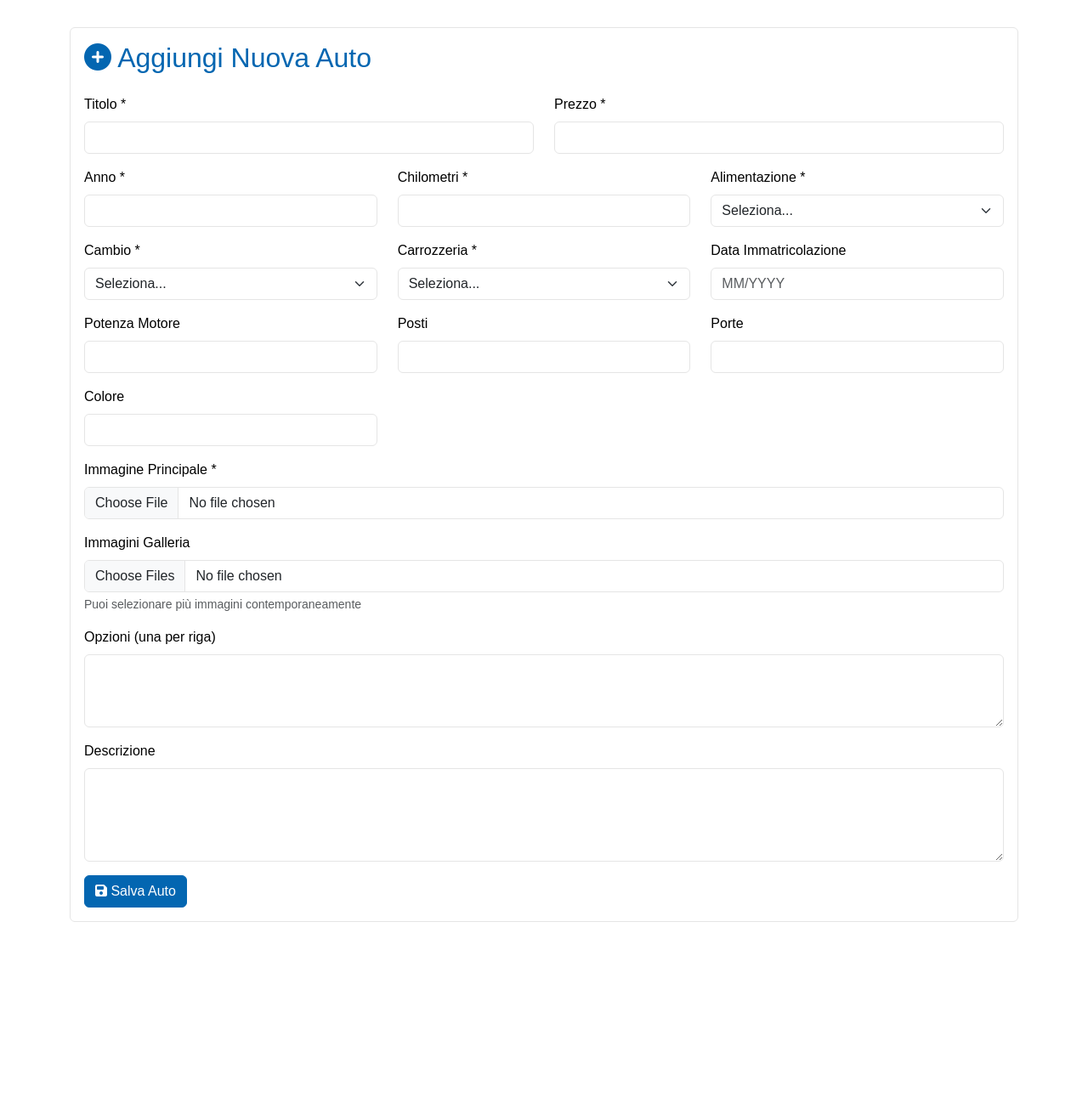
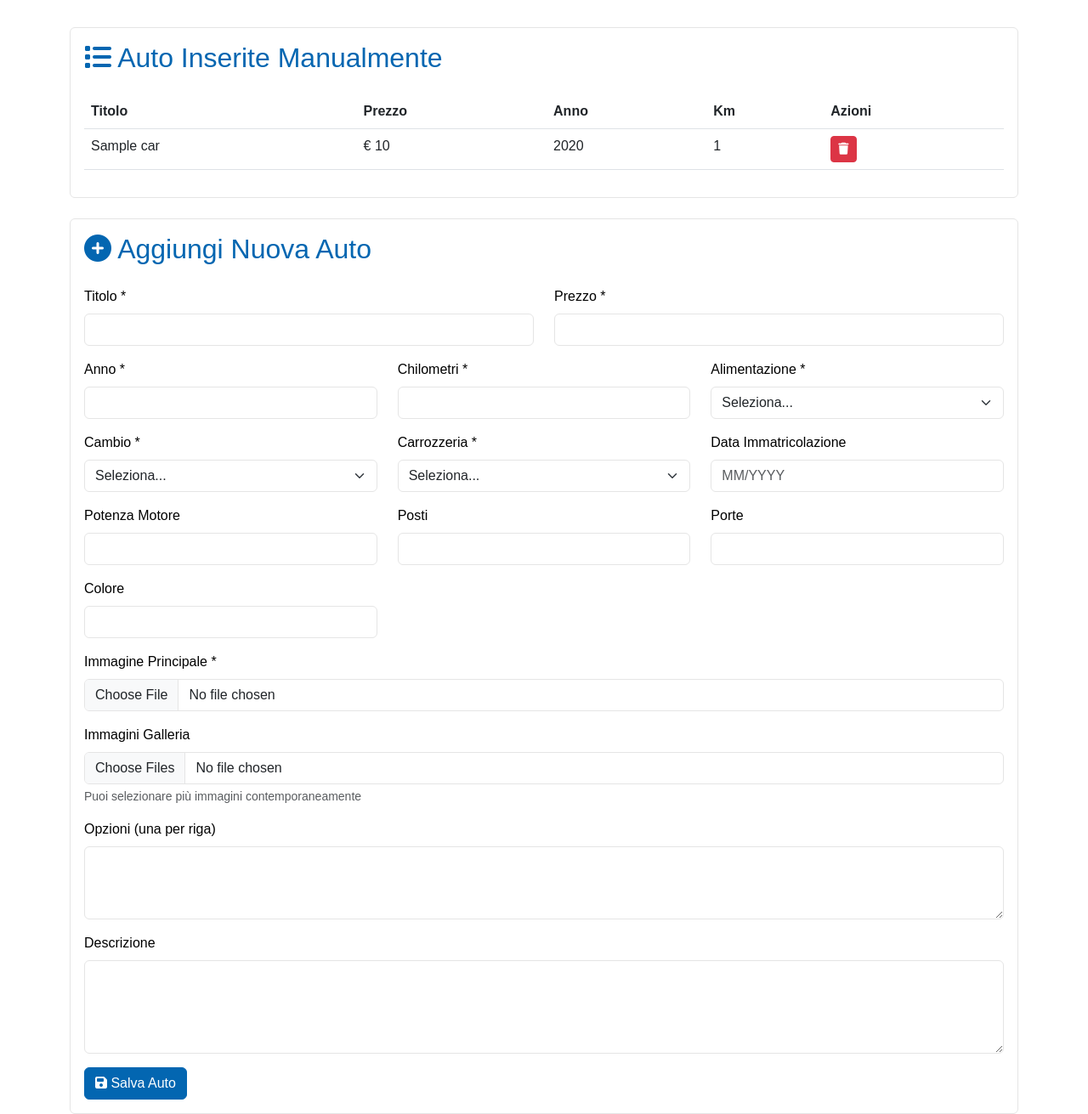
Before and after one commit to davidemasetti/ParcoAuto_biemme, a Flask app: page /dashboard in a window 1280 px wide. Shown: the part 57-1368 px from the top of the page at 85% size. Before the commit the page ends 1142 px from the top, so only its background shows below. Run offline with Flask 3, Linux system fonts and the light colour scheme; a user stored in the database is signed in; tables that the repository leaves empty hold one stand-in row (values such as "Sample post"); some web fonts are replaced.

Commit message:
Add functionality to manage manually added cars on the dashboard, including viewing, editing, and deleting them.
Replit-Commit-Author: Agent
Replit-Commit-Session-Id: 6337608f-b268-4396-a54d-1d93d5a2bcab
Replit-Commit-Screenshot-Url: https://storage.googleapis.com/screenshot-production-us-central1/edea3743-9a17-4201-bee0-e4d013a81547/505044c0-1aa6-4c3c-be0e-81f8ba7cc3b1.jpg

```diff
--- a/main.py
+++ b/main.py
@@ -421,5 +421,59 @@ def load_user(user_id):
     return User.query.get(int(user_id))
 
 
+@app.route('/api/cars/manual', methods=['GET'])
+@login_required
+def get_manual_cars():
+    try:
+        cars = Car.query.filter_by(manual_entry=True).all()
+        return jsonify([{
+            'id': car.id,
+            'title': car.title,
+            'price': car.price,
+            'year': car.year,
+            'km': car.km,
+            'image': car.image
+        } for car in cars])
+    except Exception as e:
+        logger.error(f"Error getting manual cars: {e}")
+        return jsonify({"error": "Error retrieving manual cars"}), 500
+
+@app.route('/api/cars/<int:car_id>', methods=['DELETE'])
+@login_required
+def delete_car(car_id):
+    try:
+        car = Car.query.get_or_404(car_id)
+
+        # Verifica che l'auto sia stata inserita manualmente
+        if not car.manual_entry:
+            return jsonify({"error": "Non puoi eliminare un'auto importata da XML"}), 403
+
+        # Elimina le immagini dal filesystem
+        if car.image and car.image.startswith('/static/uploads/'):
+            try:
+                os.remove(car.image.lstrip('/'))
+            except OSError:
+                logger.warning(f"Could not delete image file: {car.image}")
+
+        if car.images:
+            try:
+                gallery_images = json.loads(car.images)
+                for img in gallery_images:
+                    if img.startswith('/static/uploads/'):
+                        try:
+                            os.remove(img.lstrip('/'))
+                        except OSError:
+                            logger.warning(f"Could not delete gallery image file: {img}")
+            except json.JSONDecodeError:
+                logger.warning(f"Could not parse gallery images JSON for car {car_id}")
+
+        db.session.delete(car)
+        db.session.commit()
+        return jsonify({"message": "Auto eliminata con successo"})
+    except Exception as e:
+        logger.error(f"Error deleting car {car_id}: {e}")
+        db.session.rollback()
+        return jsonify({"error": "Errore durante l'eliminazione dell'auto"}), 500
+
 if __name__ == "__main__":
     app.run(host="0.0.0.0", port=5000, debug=True)
--- a/templates/dashboard.html
+++ b/templates/dashboard.html
@@ -19,6 +19,32 @@
     </nav>
 
     <div class="container mt-4">
+        <!-- Lista Auto Manuali -->
+        <div class="card mb-4">
+            <div class="card-body">
+                <h2 class="card-title mb-4">
+                    <i class="fas fa-list"></i> Auto Inserite Manualmente
+                </h2>
+                <div class="table-responsive">
+                    <table class="table table-hover">
+                        <thead>
+                            <tr>
+                                <th>Titolo</th>
+                                <th>Prezzo</th>
+                                <th>Anno</th>
+                                <th>Km</th>
+                                <th>Azioni</th>
+                            </tr>
+                        </thead>
+                        <tbody id="manualCarsList">
+                            <!-- Le auto verranno caricate qui -->
+                        </tbody>
+                    </table>
+                </div>
+            </div>
+        </div>
+
+        <!-- Form Aggiungi Auto -->
         <div class="card">
             <div class="card-body">
                 <h2 class="card-title mb-4">
@@ -132,6 +158,51 @@
         document.addEventListener('DOMContentLoaded', function() {
             const form = document.getElementById('newCarForm');
             const successMessage = document.getElementById('successMessage');
+            const manualCarsList = document.getElementById('manualCarsList');
+
+            // Carica le auto manuali
+            function loadManualCars() {
+                fetch('/api/cars/manual')
+                    .then(response => response.json())
+                    .then(cars => {
+                        manualCarsList.innerHTML = cars.map(car => `
+                            <tr>
+                                <td>${car.title}</td>
+                                <td>€ ${car.price.toLocaleString()}</td>
+                                <td>${car.year}</td>
+                                <td>${car.km.toLocaleString()}</td>
+                                <td>
+                                    <button class="btn btn-sm btn-danger" onclick="deleteCar(${car.id})">
+                                        <i class="fas fa-trash"></i>
+                                    </button>
+                                </td>
+                            </tr>
+                        `).join('');
+                    })
+                    .catch(error => {
+                        console.error('Error loading manual cars:', error);
+                    });
+            }
+
+            // Carica le auto al caricamento della pagina
+            loadManualCars();
+
+            // Elimina un'auto
+            window.deleteCar = function(carId) {
+                if (confirm('Sei sicuro di voler eliminare questa auto?')) {
+                    fetch(`/api/cars/${carId}`, {
+                        method: 'DELETE'
+                    })
+                    .then(response => response.json())
+                    .then(data => {
+                        loadManualCars(); // Ricarica la lista
+                    })
+                    .catch(error => {
+                        console.error('Error deleting car:', error);
+                        alert('Errore durante l\'eliminazione dell\'auto');
+                    });
+                }
+            };
 
             form.addEventListener('submit', function(e) {
                 e.preventDefault();
@@ -163,6 +234,7 @@
                     setTimeout(() => {
                         successMessage.style.display = 'none';
                     }, 5000);
+                    loadManualCars(); // Ricarica la lista dopo l'aggiunta
                 })
                 .catch(error => {
                     console.error('Error:', error);
```
